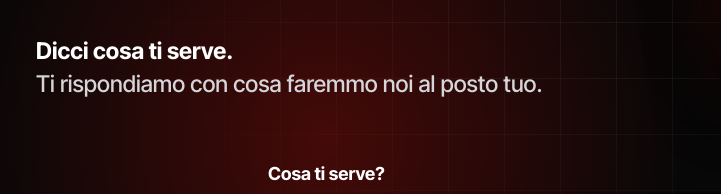
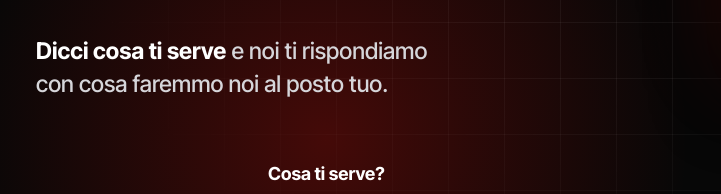
Before and after one commit to viralclub-agency/viral-club-landing, a website: page sito/index.html in a window 1280 px wide. Shown: the part 396-590 px from the top of the page, 0-721 px from the left. Drawn offline with Linux system fonts and the light colour scheme.

Commit message:
Add files via upload

```diff
--- a/sito/index.html
+++ b/sito/index.html
@@ -66,8 +66,9 @@ button{font-family:var(--font)}
 .hero h1:not(.hero-t){font-size:clamp(24px,3.4vw,36px);font-weight:700;margin-top:18px}
 .hero .sub{color:#d6d6da;font-size:clamp(18px,2.2vw,22px);font-weight:500;line-height:1.45;margin-top:16px}
 .hero .sub b{color:#fff;font-weight:700}
-.hero-t,.hero .sub{text-wrap:balance}
-@media (min-width:1080px){.mbr{display:none}}
+.hero-t{text-wrap:balance}
+.hero .sub .l1,.hero .sub .l2{display:block;white-space:nowrap}
+@media (max-width:640px){.hero .sub{font-size:min(19px,4.55vw)}}
 
 /* search */
 .sbox{max-width:680px;margin:36px auto 0;text-align:left}
@@ -398,7 +399,7 @@ button{font-family:var(--font)}
   <header class="hero">
     <div class="kicker"><i></i>Social media e pubblicità</div>
     <h1 class="hero-t">Vuoi <em>più clienti</em><br>o <em>più visibilità</em><br>per la tua attività?</h1>
-    <p class="sub"><b>Dicci cosa ti serve.</b><br>Ti rispondiamo con cosa <br class="mbr">faremmo noi al posto tuo.</p>
+    <p class="sub"><span class="l1"><b>Dicci cosa ti serve</b> e noi ti rispondiamo</span><span class="l2">con cosa faremmo noi al posto tuo.</span></p>
 
     <div class="tv" id="tv">
       <div class="body">
```
